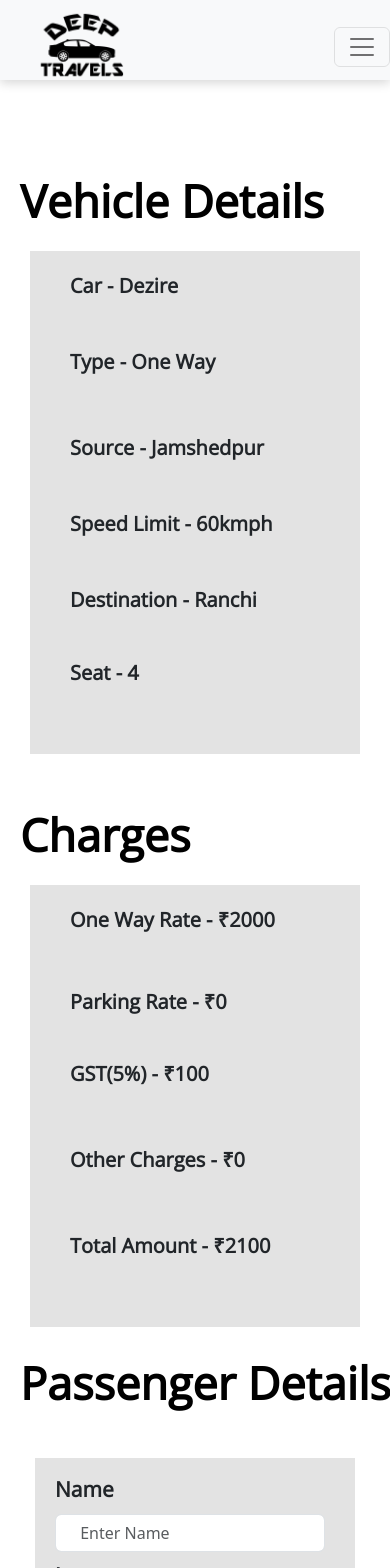
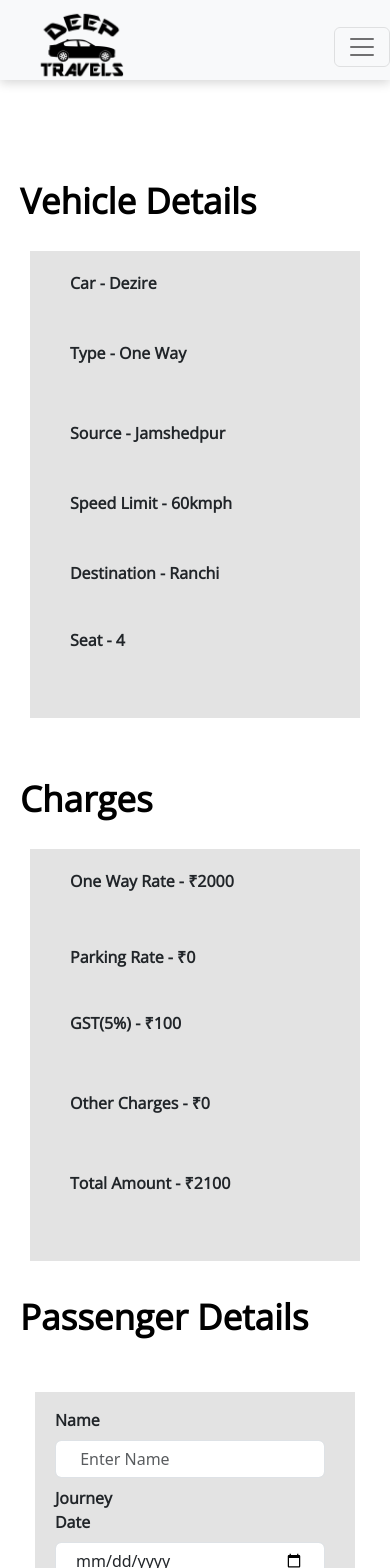
Before and after one commit to adarshraj26/Deep-Travels, a React (Create React App) app: page /VehicleDetails in a window 390 px wide. Shown: the top 1568 px of the page. Built offline with nearby package versions, Linux system fonts and the light colour scheme.

Commit message:
little-changes

```diff
--- a/src/Components/style.css
+++ b/src/Components/style.css
@@ -50,6 +50,7 @@
 .navbar {
   top: 0px;
   left: 0px;
+  right: 0px;
   height: 80px;
   background: 0% 0% no-repeat padding-box;
   box-shadow: var(--shadow);
@@ -522,54 +523,54 @@ footer {
   margin-left: 30px;
   margin-right: 30px;
 }
-@media screen and (max-width: 600px) {
+/* @media screen and (max-width: 600px) {
   .card-4 {
     display: block;
     margin-bottom: 25px;
   }
-}
+} */
 .card-body-7 {
   display: grid;
   margin-left: 10px;
   margin-right: 10rem;
   /* justify-content: center; */
 }
-@media screen and (max-width: 600px) {
+/* @media screen and (max-width: 600px) {
   .card-body-7 {
     width: 100%;
     display: block;
     margin-left: 20px;
   }
-}
-@media screen and (max-width: 600px) {
+} */
+/* @media screen and (max-width: 600px) {
   .card-body-7 .chargedetails {
     width: 100%;
     display: block;
     padding: 10px 0 20px 0;
     margin-left: 10px;
   }
-}
+} */
 .card-body-8 {
   display: grid;
   margin-left: 54px;
   margin-right: 10rem;
 }
-@media screen and (max-width: 600px) {
+/* @media screen and (max-width: 600px) {
   .card-body-8 {
     width: 100%;
     display: block;
     padding: 10px;
     margin-left: 20px;
   }
-}
-@media screen and (max-width: 600px) {
+} */
+/* @media screen and (max-width: 600px) {
   .card-body-8 .chargedetails {
     width: 100%;
     display: block;
     padding: 10px 0 20px 0;
-    /* margin-bottom: 22px; */
-  }
-}
+    margin-bottom: 22px;
+  }
+} */
 .card-body-9 {
   padding-bottom: 40px;
   display: grid;
@@ -578,28 +579,28 @@ footer {
   margin-right: 15rem;
   /* justify-content: center; */
 }
-@media screen and (max-width: 600px) {
+/* @media screen and (max-width: 600px) {
   .card-body-9 {
     width: 100%;
     display: block;
     margin-left: 30px;
     padding-bottom: 27px;
-    /* margin-bottom: 22px; */
-  }
-}
+    margin-bottom: 22px;
+  }
+} */
 .card-body-10 {
   padding-bottom: 40px;
   display: grid;
   margin-right: 10rem;
 }
-@media screen and (max-width: 600px) {
+/* @media screen and (max-width: 600px) {
   .card-body-10 {
     width: 100%;
     display: block;
     margin-left: 30px;
-    /* margin-bottom: 25px; */
-  }
-}
+    margin-bottom: 25px;
+  }
+} */
 
 /* charges */
 .chargedetails {
@@ -617,37 +618,37 @@ footer {
   margin-left: 30px;
   margin-right: 30px;
 }
-@media screen and (max-width: 600px) {
+/* @media screen and (max-width: 600px) {
   .card-3 {
-    /* width: 100%; */
-    display: block;
-    margin-bottom: 25px;
-  }
-  /* .conatiner-3{
+    width: 100%;
+    display: block;
+    margin-bottom: 25px;
+  }
+  .conatiner-3{
     width: 85%;
-  } */
-}
+  }
+} */
 .card-body-3 {
   display: grid;
   margin-left: 10px;
   margin-right: 10rem;
   /* justify-content: center; */
 }
-@media screen and (max-width: 500px) {
+/* @media screen and (max-width: 500px) {
   .card-body-3 {
     width: 100%;
     margin-left: 30px;
   }
-}
-
-@media screen and (max-width: 500px) {
+} */
+
+/* @media screen and (max-width: 500px) {
   .card-body-3 .chargedetails {
     width: 100%;
     display: block;
     padding: 10px 0 20px 0;
     margin-bottom: 22px;
   }
-}
+} */
 
 .card-body-4 {
   padding-bottom: 40px;
@@ -655,15 +656,15 @@ footer {
   /* margin-left: auto; */
   margin-right: 10rem;
 }
-@media screen and (max-width: 500px) {
-  .card-body-4 {
-    width: 100%;
-    /* display: block; */
-    /* margin-bottom: 22px; */
-    /* padding-left: 35px; */
+/* @media screen and (max-width: 500px) {
+   .card-body-4 {
+    width: 100%;
+    display: block;
+    margin-bottom: 22px;
+    padding-left: 35px;
     margin-left: 30px;
   }
-}
+} */
 .card-body-5 {
   padding-bottom: 40px;
   display: grid;
@@ -671,26 +672,26 @@ footer {
   margin-left: 50px;
   margin-right: 15rem;
 }
-@media screen and (max-width: 500px) {
+/* @media screen and (max-width: 500px) {
   .card-body-5 {
     width: 100%;
     padding-left: 0;
     margin-left: 30px;
   }
-}
+} */
 .card-body-6 {
   padding-bottom: 40px;
   display: grid;
   margin-right: 2rem;
 }
-@media screen and (max-width: 500px) {
+/* @media screen and (max-width: 500px) {
   .card-body-6 {
     width: 100%;
-    /* display: block; */
+    display: block;
     margin-left: 30px;
-    /* margin-bottom: 22px; */
-  }
-}
+    margin-bottom: 22px;
+  }
+} */
 .heading {
   top: 1042px;
   left: 100px;
@@ -717,12 +718,12 @@ footer {
   margin-bottom: 10px;
   margin-left: 20px;
 }
-@media screen and (max-width: 500px) {
+/* @media screen and (max-width: 500px) {
   .passDetails {
     width: 100%;
     display: block;
   }
-}
+} */
 
 .locate {
   width: 32vh;
@@ -777,54 +778,54 @@ footer {
 #phone:focus:invalid {
   border-color: red;
 }
-@media screen and (min-width: 500px) {
+/* @media screen and (min-width: 500px) {
   .card-2 input[type="text"] {
     max-width: 100%;
     display: block;
-    /* margin-bottom: 25px; */
-  }
-}
-@media screen and (min-width: 500px) {
+    margin-bottom: 25px;
+  }
+} */
+/* @media screen and (min-width: 500px) {
   .card-2 input[type="date"] {
     max-width: 100%;
     display: block;
-    /* margin-bottom: 25px; */
-  }
-}
-@media screen and (min-width: 500px) {
+    margin-bottom: 25px;
+  }
+} */
+/* @media screen and (min-width: 500px) {
   .card-2 input[type="time"] {
     max-width: 100%;
     display: block;
-    /* margin-bottom: 25px; */
-  }
-}
-@media screen and (min-width: 500px) {
+    margin-bottom: 25px;
+  }
+} */
+/* @media screen and (min-width: 500px) {
   .card-2 .react-tel-input .form-control {
     max-width: 100%;
     display: block;
-    /* margin-bottom: 25px; */
-  }
-}
-@media screen and (min-width: 500px) {
+    margin-bottom: 25px;
+  }
+} */
+/* @media screen and (min-width: 500px) {
   .locate {
     max-width: 100%;
     display: block;
     margin-bottom: 25px;
   }
-}
+} */
 .container-1 {
   padding: 35px;
   width: 100%;
   /* height: auto; */
 }
-@media screen and (max-width: 600px) {
+/* @media screen and (max-width: 600px) {
   .container-1 {
-    /* padding-right: 0; */
-    width: 100%;
-    display: block;
-    margin-bottom: 25px;
-  }
-}
+    padding-right: 0;
+    width: 100%;
+    display: block;
+    margin-bottom: 25px;
+  }
+} */
 .card-2 {
   background: var(--vd-color);
   display: block;
@@ -832,13 +833,13 @@ footer {
   width: 100%;
   height: auto;
 }
-@media screen and (max-width: 600px) {
+/* @media screen and (max-width: 600px) {
   .card-2 {
     width: 100%;
     display: block;
     margin-left: auto;
   }
-}
+} */
 .card-img-1 {
   position: relative;
   padding-bottom: 30px;
@@ -848,14 +849,14 @@ footer {
   box-sizing: border-box;
   align-items: center;
 }
-@media screen and (max-width: 600px) {
+/* @media screen and (max-width: 600px) {
   .card-text-1 {
     width: 100%;
     display: flex;
     justify-content: center;
     margin-bottom: 25px;
   }
-}
+} */
 .card-group {
   display: block;
   justify-content: space-around;
@@ -863,13 +864,13 @@ footer {
   padding-left: 20px;
   /* height:350px; */
 }
-@media screen and (max-width: 600px) {
+/* @media screen and (max-width: 600px) {
   .card-group {
     width: 100%;
     display: grid;
     margin-bottom: 25px;
   }
-}
+} */
 .react-tel-input .flag-dropdown {
   margin-bottom: 5px;
 }
@@ -880,13 +881,13 @@ footer {
   background-color: var(--vd-color);
   max-width: 20%;
 }
-@media screen and (max-width: 600px) {
+/* @media screen and (max-width: 600px) {
   .card-img-card-img-overlay {
     width: 100%;
     display: block;
-    /* margin-bottom: 25px; */
-  }
-}
+    margin-bottom: 25px;
+  }
+} */
 
 .card-group label {
   font-weight: bolder;
@@ -920,13 +921,13 @@ footer {
   align-items: center;
   padding-left: 65vh;
 }
-@media screen and (max-width: 600px) {
+/* @media only screen and (max-width: 600px) {
   .button {
     width: 60%;
     display: block;
     margin-bottom: 25px;
   }
-}
+} */
 
 
 /* ======================= Destination Form ======================== */
@@ -1209,11 +1210,11 @@ footer {
 }
 
 /* For Mobile Phones Portrait or Landscape View */
-@media only screen and (min-width: 240px)and (max-width: 600px) {
+@media only screen and (max-width: 600px) {
   /* ======================= HOMEPAGE ========================== */
-  /* body{
+  body{
     overflow-x: hidden;
-  } */
+  }
 
   .top-banner {
     position: relative;
@@ -1466,4 +1467,187 @@ footer {
   .navbar-div{
     width: 100%;
   }
-}
+
+
+  /* ===================== VEHICLE DETAILS ==================== */
+
+  .title {
+    /* width: 100%; */
+    display: block;
+    font-size: 35px;
+    /* margin-bottom: 25px; */
+  }
+  .heading{
+    font-size: 35px;
+  }
+  .passDetails{
+    font-size: 35px;
+  }
+  /* .container-4{
+    width: 100%;
+  } */
+
+  .card-4 {
+    display: block;
+    margin-bottom: 25px;
+  }
+.card-body-7 {
+    width: 60%;
+    display: block;
+    margin-left: 20px;
+  }
+.card-body-7 .chargedetails {
+    /* width: 100%; */
+    display: block;
+    padding: 10px 0 20px 0;
+    margin-left: 10px;
+    font-size: 16px;
+  }
+.card-body-8 {
+    width: 60%;
+    display: block;
+    padding: 10px;
+    margin-left: 20px;
+  }
+.card-body-8 .chargedetails {
+    /* width: 100%; */
+    display: block;
+    padding: 10px 0 20px 0;
+    /* margin-bottom: 22px; */
+    font-size: 16px;
+  }
+.card-body-9 {
+    width: 60%;
+    display: block;
+    margin-left: 30px;
+    padding-bottom: 27px;
+    /* margin-bottom: 22px; */
+  }
+.card-body-9 .chargedetails{
+  font-size: 16px;
+}
+.card-body-10 {
+    width: 60%;
+    display: block;
+    margin-left: 30px;
+    /* margin-bottom: 25px; */
+  }
+.card-body-10 .chargedetails{
+  font-size: 16px;
+}
+.card-3 {
+    /* width: 100%; */
+    display: block;
+    margin-bottom: 25px;
+  }
+  /* .conatiner-3{
+    width: 85%;
+  } */
+.card-body-3 {
+    /* width: 100%; */
+    width: 70%;
+    margin-left: 30px;
+  }
+.card-body-3 .chargedetails {
+    /* width: 100%; */
+    display: block;
+    padding: 10px 0 20px 0;
+    margin-bottom: 22px;
+    font-size: 16px;
+  }
+.card-body-4 {
+  width: 60%;
+    /* width: 100%; */
+    /* display: block; */
+    /* margin-bottom: 22px; */
+    /* padding-left: 35px; */
+    margin-left: 30px;
+  }
+  .card-body-4 .chargedetails{
+    font-size: 16px;
+  }
+.card-body-5 {
+  width: 60%;
+    /* width: 100%; */
+    padding-left: 0;
+    margin-left: 30px;
+  }
+  .card-body-5 .chargedetails{
+    font-size: 16px;
+  }
+.card-body-6 {
+  width: 70%;
+    /* width: 100%; */
+    /* display: block; */
+    margin-left: 30px;
+    /* margin-bottom: 22px; */
+  }
+  .card-body-6 .chargedetails{
+    font-size: 16px;
+  }
+.passDetails {
+    /* width: 100%; */
+    display: block;
+  }
+.card-2 input[type="text"] {
+    display: block;
+    /* margin-bottom: 25px; */
+  }
+.card-2 input[type="date"] {
+    display: block;
+    /* margin-bottom: 25px; */
+  }
+.card-2 input[type="time"] {
+    display: block;
+    /* margin-bottom: 25px; */
+  }
+.card-2 .react-tel-input .form-control {
+    display: block;
+    /* margin-bottom: 25px; */
+  }
+.locate {
+    display: block;
+    margin-bottom: 25px;
+  }
+.container-1 {
+    /* padding-right: 0; */
+    /* width: 100%; */
+    display: block;
+    margin-bottom: 25px;
+  }
+.card-2 {
+    /* width: 100%; */
+    display: block;
+    margin-left: auto;
+  }
+.card-text-1 {
+    /* width: 100%; */
+    display: flex;
+    justify-content: center;
+    margin-bottom: 25px;
+  }
+.card-group {
+    /* width: 100%; */
+    display: block;
+    margin-bottom: 25px;
+  }
+  .card-group label{
+    font-size: 16px;
+    width: 60%;
+  }
+.card-img-card-img-overlay {
+    /* width: 100%; */
+    display: block;
+    height: 305px;
+    padding-bottom: 0;
+    /* margin-bottom: 25px; */
+  }
+
+.button {
+    width: 60%;
+    display: block;
+    margin-bottom: 25px;
+  }
+
+
+}
```
